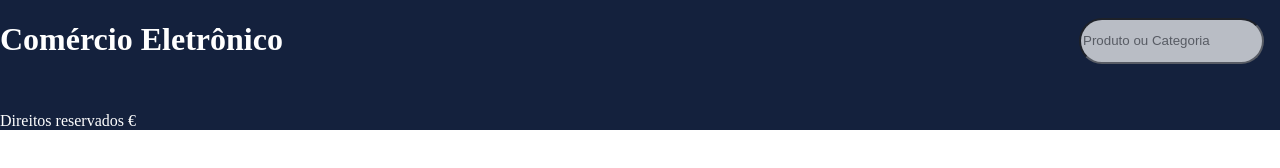
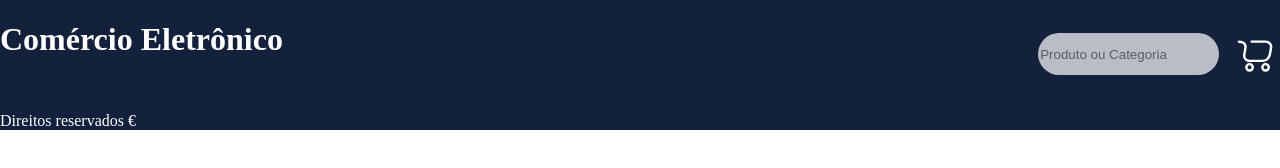
Before and after one commit to GiulioArantes/e-commerce, a plain HTML site: page index.html in a window 1280 px wide. Drawn offline with Linux system fonts and the light colour scheme; no server answers.

Commit message:
Inclusão de ícone(carrinho de compras) e ajuste do cabeçalho

```diff
--- a/css/style.css
+++ b/css/style.css
@@ -1,6 +1,25 @@
 header {
     display: flex;
     justify-content: space-between;
+}
+
+.header-container {
+    display: flex;
+    gap: 1rem;
+}
+
+#cart-div {
+    align-self: flex-end;
+    margin-right: 0.3rem;
+}
+
+#header-cart {
+    fill: white;
+    width: 2.5rem;
+}
+
+h1 {
+    align-self: flex-start;
 }
 
 footer {
@@ -150,11 +169,12 @@ p {
 }
 
 #search {
+    border: none;
     opacity: 0.7;
     border-radius: 5rem;
     height: 5vh;
     align-self: flex-end;
-    margin: 0 1rem 1rem 0;
+    margin-bottom: 0.3rem;
 }
 
 @media screen and (max-width: 768px) {
--- a/index.html
+++ b/index.html
@@ -1,5 +1,5 @@
 <!DOCTYPE html>
-<html>
+<html lang="en">
 
 <head>
     <meta charset="UTF-8" />
@@ -12,8 +12,13 @@
 
 <body>
     <header>
-        <h1>Comércio Eletrônico</h1>
-        <input type="text" id="search" name="search" placeholder="Produto ou Categoria">
+        <h1 id="main-title">Comércio Eletrônico</h1>
+        <div class="header-container">
+            <input type="text" id="search" name="search" placeholder="Produto ou Categoria">
+            <div id="cart-div">
+                <img id="header-cart" class="img-cart" src="assets/white-cart.svg" alt="Carrinho de compras">
+            </div>
+        </div>
     </header>
     <main id="display-products">
     </main>
@@ -22,6 +27,9 @@
             <span id="close-modal-btn" class="close-btn">&times;</span>
             <p id="modal-description"></p>
         </div>
+        <div class="cart-section">
+            <span id="close-cart-btn" class="close-cart-btn">&times;</span>
+        </div>
     </div>
     <footer>Direitos reservados &#x20AC;</footer>
     <script src="js/script.js"></script>
--- a/js/script.js
+++ b/js/script.js
@@ -67,7 +67,7 @@ function renderProduct(products) {
         divCart.classList.add("div-cart");
         const imgCart = document.createElement("img");
         imgCart.classList.add("img-cart");
-        imgCart.src = "assets/favicon.ico"
+        imgCart.src = "assets/cart.svg"
         imgCart.alt = "Adicionar ao carrinho"
         divCart.appendChild(imgCart);
         divCart.addEventListener("click", () => {
```
Also changed, not shown: assets/cart.svg (added), assets/favicon.ico (deleted), assets/white-cart.svg (added).
